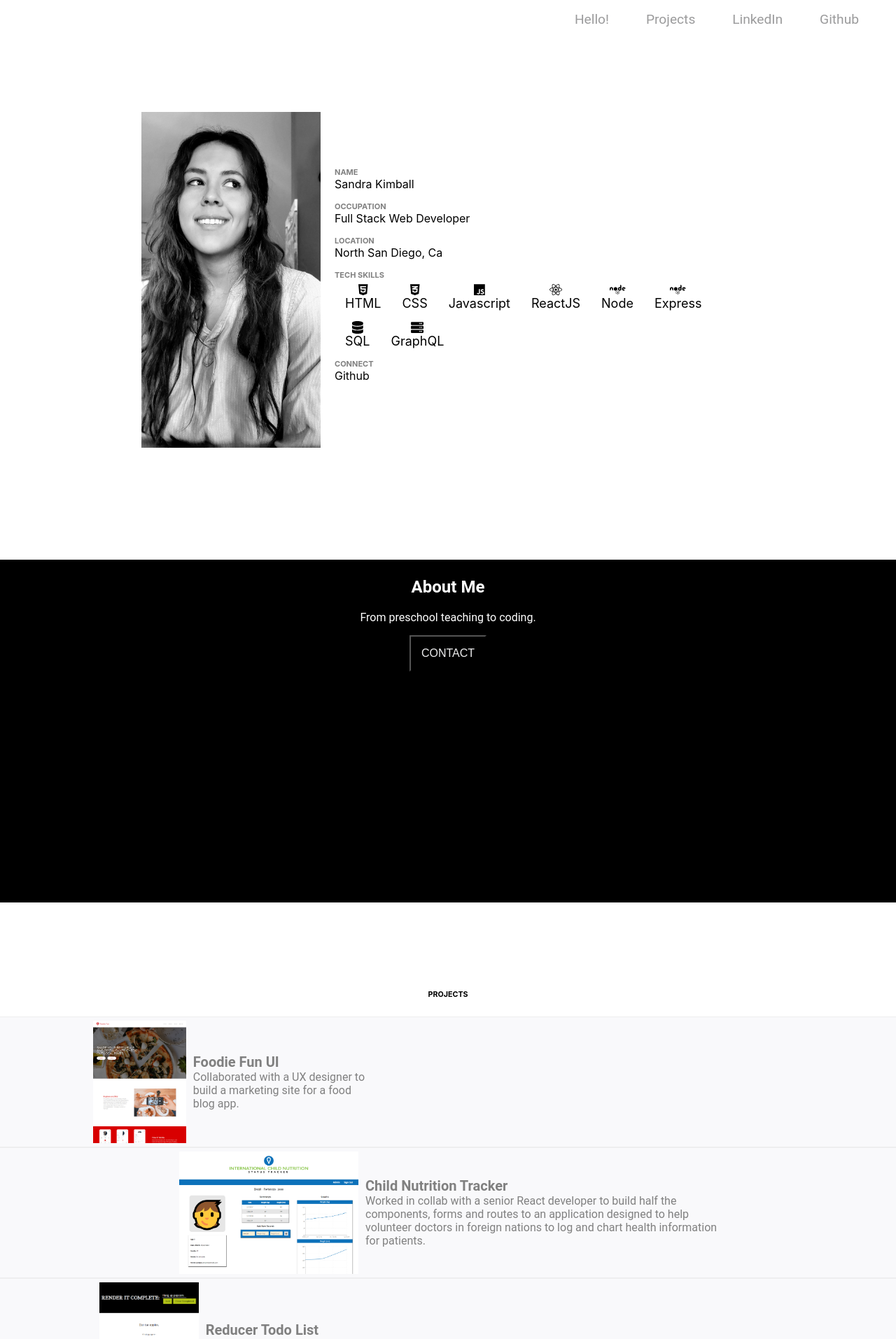
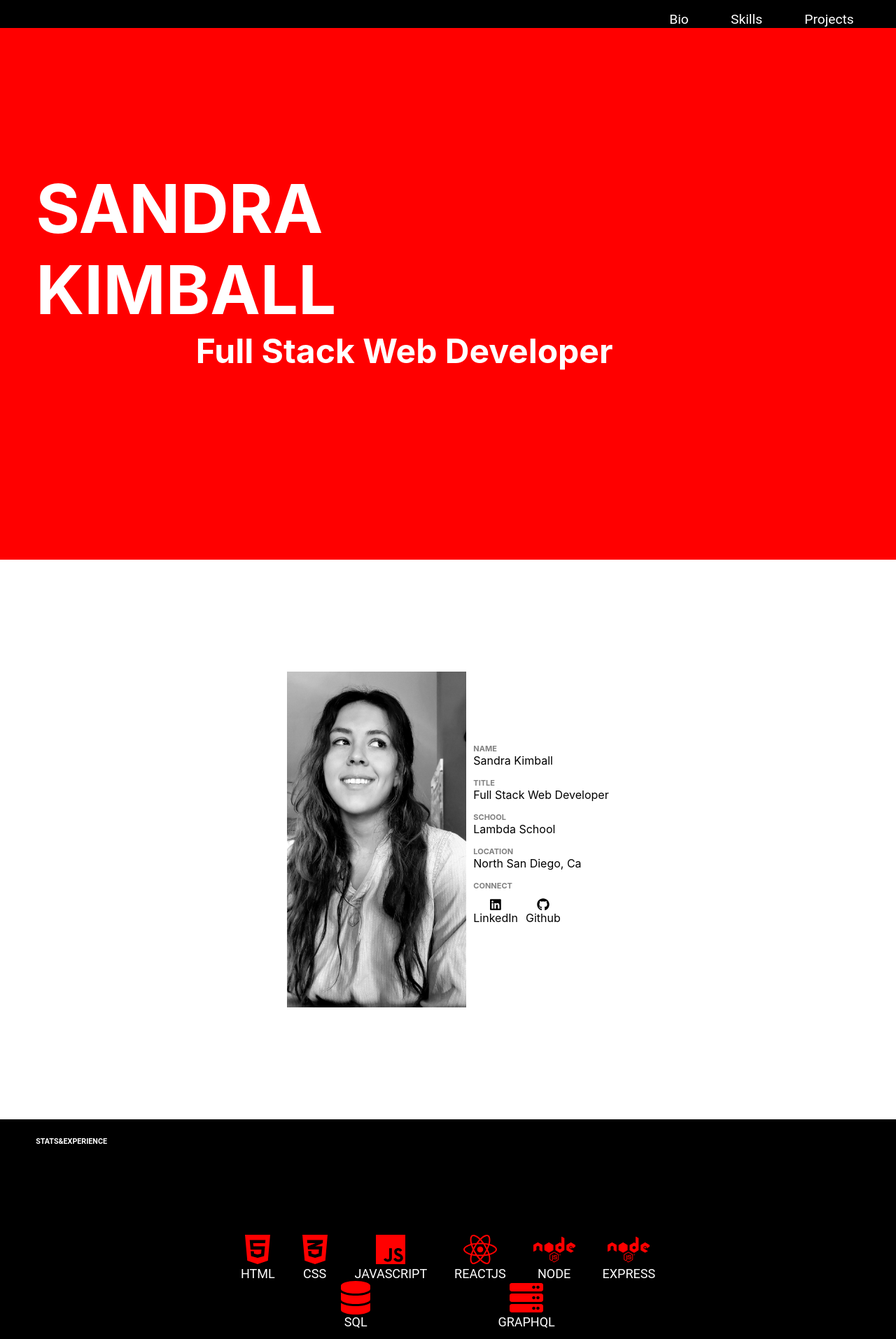
Before and after one commit to sandramkimball/sandramkimball, a React (Create React App) app in the folder portfolio/: page / in a window 1280 px wide. Shown: the top 1914 px of the page at 70% size. Built offline with nearby package versions, Linux system fonts and the light colour scheme.

Commit message:
added top banner,moved skills to 3rd banner

```diff
--- a/portfolio/src/App.css
+++ b/portfolio/src/App.css
@@ -31,15 +31,15 @@ body{
   display: flex;
   justify-content: flex-end;
   text-decoration: none;
-  background: #fff;
+  background: #000;
 }
 #navbar ul{
   display: flex;
   justify-content: space-evenly;
-  width: 40%;
+  width: 30%;
 }
 #navbar ul a{
-  color: #9b9b9c;
+  color: #fff;
   text-decoration: none;
   list-style: none;
   font-size: 1.2rem;
--- a/portfolio/src/App.js
+++ b/portfolio/src/App.js
@@ -8,6 +8,7 @@ import {
 import './App.css';
 
 //components
+import Banner_Home from './components/Banner_Home';
 import Banner_1 from './components/Banner_1';
 import Banner_2 from './components/Banner_2';
 import Banner_3 from './components/Banner_3';
@@ -20,15 +21,15 @@ function App() {
       <Router>
           <nav id="navbar">
             <ul>
-                <Link to='/mainpage'><a href="#mainpage" id='Hello'>Hello!</a></Link>
-                <Link to='/projects'><a href="#pg3"><li>Projects</li></a></Link>
-                <a href="https://www.linkedin.com/in/sandy-kimball-9b7461192/" target="_blank"><li>LinkedIn</li></a>
-                <a href="https://github.com/sandramkimball?tab=repositories" target="_blank"><li>Github</li></a>
-            </ul>
+                <Link to='/bio'><a href="#1"><li>Bio</li></a></Link>
+                <Link to='/skills'><a href="#2"><li>Skills</li></a></Link>
+                <Link to='/projects'><a href="#3"><li>Projects</li></a></Link>
+                </ul>
           </nav>
           <div className = 'body'>
+            <Banner_Home/>
             <Banner_1 className='banner-wrapper'/>
-            <Banner_2/>
+            <Banner_2 />
             <Banner_3/>
           </div>
       </Router>
--- a/portfolio/src/components/Banner_1.js
+++ b/portfolio/src/components/Banner_1.js
@@ -1,25 +1,36 @@
 import React from 'react';
 import styled from 'styled-components';
 import profile_bw from '../images/profile-bw.jpg';
-import Skills from './Skills';
+import { FontAwesomeIcon } from '@fortawesome/react-fontawesome';
+import { fab, faGithub, faLinkedin } from '@fortawesome/free-brands-svg-icons'
+import { faDatabase, faServer } from '@fortawesome/free-solid-svg-icons';
 
 const LeftBar = () => {
     return (
-        <Sec1>
+        <Sec1 id='1'>
             <div className='pic-title'>
                 <img src={profile_bw} alt='girl, a web developer'/>
             </div>
             <div className='skills-container'>
                 <h6>NAME</h6>
                 <p>Sandra Kimball</p>
-                <h6>OCCUPATION</h6>
+                <h6>TITLE</h6>
                 <p>Full Stack Web Developer</p>
+                <h6>SCHOOL</h6>
+                <p>Lambda School</p>
                 <h6>LOCATION</h6>
                 <p>North San Diego, Ca</p>
-                <h6>TECH SKILLS</h6>
-                <Skills/>
                 <h6>CONNECT</h6>
-                <p>Github</p>
+                <div className = 'connect-links'>
+                    <a href="https://www.linkedin.com/in/sandy-kimball-9b7461192/" target="_blank">
+                        <FontAwesomeIcon icon={faLinkedin} />
+                        <p>LinkedIn</p>
+                    </a>
+                    <a href="https://github.com/sandramkimball?tab=repositories" target="_blank">
+                        <FontAwesomeIcon icon={faGithub} />
+                        <p>Github</p>
+                    </a>
+                </div>
             </div>
             <script>
                 {/* let homebase = document.querySelectorAll('.banner div');
@@ -38,7 +49,6 @@ const Sec1 = styled.section`
     margin: auto;
     height: 100vh;
     width: 70vw;
-    div{margin: 0 10px}
     .pic-title{
         display: flex;
         align-items: center;
@@ -59,6 +69,7 @@ const Sec1 = styled.section`
     }
     .skills-container{
         text-align: left;
+        margin-left: 10px
         p{padding: 0; margin: 0 0 15px 0}
         h6{
             font-size: 11px;
@@ -67,4 +78,17 @@ const Sec1 = styled.section`
             margin: 0;
         }
     }
+    .connect-links {
+        display: flex;
+        a{
+            color: #000;
+            margin: 11px 11px 0 0;
+            text-decoration: none;
+            align-items: center;
+            display: flex;
+            flex-direction: column;
+            :hover{color: red}
+        };
+        svg{font-size: 1.125rem}
+    }
 `
--- a/portfolio/src/components/Banner_2.js
+++ b/portfolio/src/components/Banner_2.js
@@ -1,32 +1,18 @@
 import React, {useState} from 'react';
 import ReactDOM from 'react-dom';
-import Contact from './Contact';
 import styled from 'styled-components';
+import Skills from './Skills';
 
-const MainPage =()=>{
-    const [showContact, setShowContact] = useState(false || true);
-    const showHideClassName = showContact ? "contact display-open" : "contact display-none";
-
-    const handleClick = e => {
-        e.preventDefault();
-        setShowContact(true);
-    };
-    const handleClose = e => {
-        e.preventDefault();
-        setShowContact(false);
-    };
+const MainPage = () =>{
 
     return (
-        <AboutContainer id='mainpage'>
+        <AboutContainer id='2'>
+            <h6>STATS&EXPERIENCE</h6>
+            <Skills/>
             <div>
-                <h2>About Me</h2>
-                <p>From preschool teaching to coding.</p>
-                <button onClick={handleClick}>CONTACT</button>
+                <button>VIEW RESUME</button>
+                <button>VIEW RESUME</button>
             </div>
-            <div className={showHideClassName} >
-                {/* <Contact handleClose={handleClose}/> */}
-            </div>
-
         </AboutContainer>
     )
 }
@@ -34,24 +20,26 @@ const MainPage =()=>{
 export default MainPage;
 
 const AboutContainer = styled.section`
-    margin: auto;
     background: #000;
     color: #fff;
     font-family: 'Roboto', sans-serif;
     width: 100vw;
     height: 60vh;
-    padding: 5px 0;
-    overflow: hidden;
+    display: flex;
+    flex-direction: column;
+    justify-content: space-between;
+    h6{text-align: left; margin-left: 4%}
     button{
-        background: none;
-        padding: 15px;
-        color: #eeeeef;
-        border: 1px solid #eeeef;
+        margin: 11px;
+        background: #eeeeef;
+        padding: 15px 10px;
+        border: none;
         font-size: 1rem;
     }
     button:hover{
         color: #fff;
-        cursor: pointer;;
+        background: red;
+        cursor: pointer;
     }
 
 `;
--- a/portfolio/src/components/Banner_3.js
+++ b/portfolio/src/components/Banner_3.js
@@ -4,14 +4,14 @@ import styled from 'styled-components';
 //images
 import homepage from '../images/tinyHomepage.png';
 import icnst from '../images/icnst.png';
-import reducer_todo from '../images/reducer-todo.png';
+import sautidb3 from '../images/sautidb3.png';
 import stylist from '../images/stylist-find.png';
 
 const Projects = () => {
     return (
-        <ProjectsContainer>
+        <ProjectsContainer id='3'>
+            <h6>PROJECTS</h6>
             <div class='projects-container'>
-            <h6>PROJECTS</h6>
                 <Project>
                     <a href='https://foodie-fun-app.netlify.com/?_ga=2.228749211.602302675.1567105491-253791327.1567105491' target="_blank">
                         <img src={homepage}/>
@@ -33,11 +33,11 @@ const Projects = () => {
                 </Project>
 
                 <Project>
-                    <a href='https://reducer-todo.sandramkimball.now.sh' target="_blank">
-                        <img src={reducer_todo}/>
+                    <a href='https://sauti.now.sh/' target="_blank">
+                        <img src={sautidb3}/>
                         <div>
-                            <h2>Reducer Todo List</h2>
-                            <p>A pactice using reducers to set stat and actions.</p>
+                            <h2>Sauti Traders</h2>
+                            <p>Worked on a team of five with a non-profit organization to deliver a cross-filtration search platform for traders data collected by the organization.</p>
                         </div>
                     </a>
                 </Project>
@@ -67,59 +67,55 @@ const ProjectsContainer = styled.section`
     width: 100vw;
     margin: 0 auto;
     display: flex;
-    flex-direction: column;
     justify-content: center;
+    background: #f7f7f7;
     .projects-container{
         margin: 100px 0;
         display: flex;
-        flex-direction: column;
         justify-content: center;
+        width: 90%;
     }
 `;
 
 const Project = styled.div`
-    margin: 0 auto;
-    height: 175px;
-    width: 100%;
-    padding: 5px;
-    background: #f9f9fb;
-    border-top: 1px solid #eeeeef;
-    border-bottom: 1px solid #eeeeef;
-    display: flex;
+    margin: 1.5rem;
+    height: 440px;
+    width: 380px;
+    border: 1px solid #eeeeef;
     a{
         font-family: 'Roboto', sans-serif;
         transform: none;
         text-decoration: none;
-        display: flex;
         align-items: center;
         justify-content: center;
         img{
-            height: 100%;
-            width: 20%;
+            width: 100%;
+            height: 50%;
             object-fit: cover;
             object-position: top;
-            margin-right: 10px;
         }
         div{
-            width: 40%;
-            color: gray;
+            color: #000;
+            width: 90%;
+            margin: auto;
             h2{
                 font-size: 1.25rem;
                 padding: 0;
-                margin: 0;
+                margin-top: 1.5rem;
                 text-align: left;
             }
             p{
+                color: gray;
                 font-size: 1rem;
                 text-align: left;
-                padding: 0 5px 0 0;
+                padding: 0;
                 margin: 0;
             }
         }
     }
     :hover{
         h2, p{color: #000;}
-        box-shadow: 0px 0px 20px gray;
+        box-shadow: 0px 0px 20px #eeeeef;
         z-index: 5;
     }
 `;
--- /dev/null
+++ b/portfolio/src/components/Banner_Home.js
@@ -0,0 +1,25 @@
+import React from 'react';
+import styled from 'styled-components';
+
+const HomeBanner = () => {
+    return (
+        <Home>
+            <div>
+                <h1>SANDRA KIMBALL</h1>
+                <h3>Full Stack Web Developer</h3>
+            </div>
+        </Home>
+    )
+}
+
+const Home = styled.div`
+    background-color: red;
+    height: 100vh;
+    color: #fff;
+    padding: 0 4%;
+    div{width: 70%}
+    h1{font-size: 6rem; margin: 0; padding-top: 30vh; text-align: left}
+    h3{font-size: 3rem; padding: 0; margin: 0; text-align: right}
+`;
+
+export default HomeBanner;
--- a/portfolio/src/components/Skills.js
+++ b/portfolio/src/components/Skills.js
@@ -21,19 +21,19 @@ const Skills  = () => {
                 </li>
                 <li>
                     <FontAwesomeIcon icon={faJs} />
-                    <p>Javascript</p>
+                    <p>JAVASCRIPT</p>
                 </li>
                 <li>
                     <FontAwesomeIcon icon={faReact} />
-                    <p>ReactJS</p>
+                    <p>REACTJS</p>
                 </li>
                 <li>
                     <FontAwesomeIcon icon={faNode} />
-                    <p>Node</p>
+                    <p>NODE</p>
                 </li>
                 <li>
                     <FontAwesomeIcon icon={faNode} />
-                    <p>Express</p>
+                    <p>EXPRESS</p>
                 </li>
                 <li>
                     <FontAwesomeIcon icon={faDatabase} />
@@ -41,7 +41,7 @@ const Skills  = () => {
                 </li>
                 <li>
                     <FontAwesomeIcon icon={faServer} />
-                    <p>GraphQL</p>
+                    <p>GRAPHQL</p>
                 </li>
             </ul>
             <script>
@@ -54,9 +54,9 @@ const Skills  = () => {
 export default Skills;
 
 const SkillList = styled.section`
-    margin-top: 5px;
-    padding: 0;
-    width: 100%;
+    margin: 5px auto;
+    padding: 0 0 11px 0;
+    width: 50%;
     display: flex;
     flex-direction: column;
     justify-content: center;
@@ -66,14 +66,14 @@ const SkillList = styled.section`
         display: flex;
         flex-direction: row;
         flex-wrap: wrap;
-        justify-content: flex-start;
+        justify-content: space-evenly;
         li{
-            font-size: 1.125rem;
             margin: 0 15px;
             list-style: none;
             display: flex;
             flex-direction: column;
             align-items: center;
-            p{padding: 0; margin: 0}
+            p{padding: 0; margin: 0; font-size: 1.125rem}
+            svg{font-size: 3rem; color: red}
         }
 }`
```
Also changed, not shown: portfolio/src/images/sautidb3.png (added).
